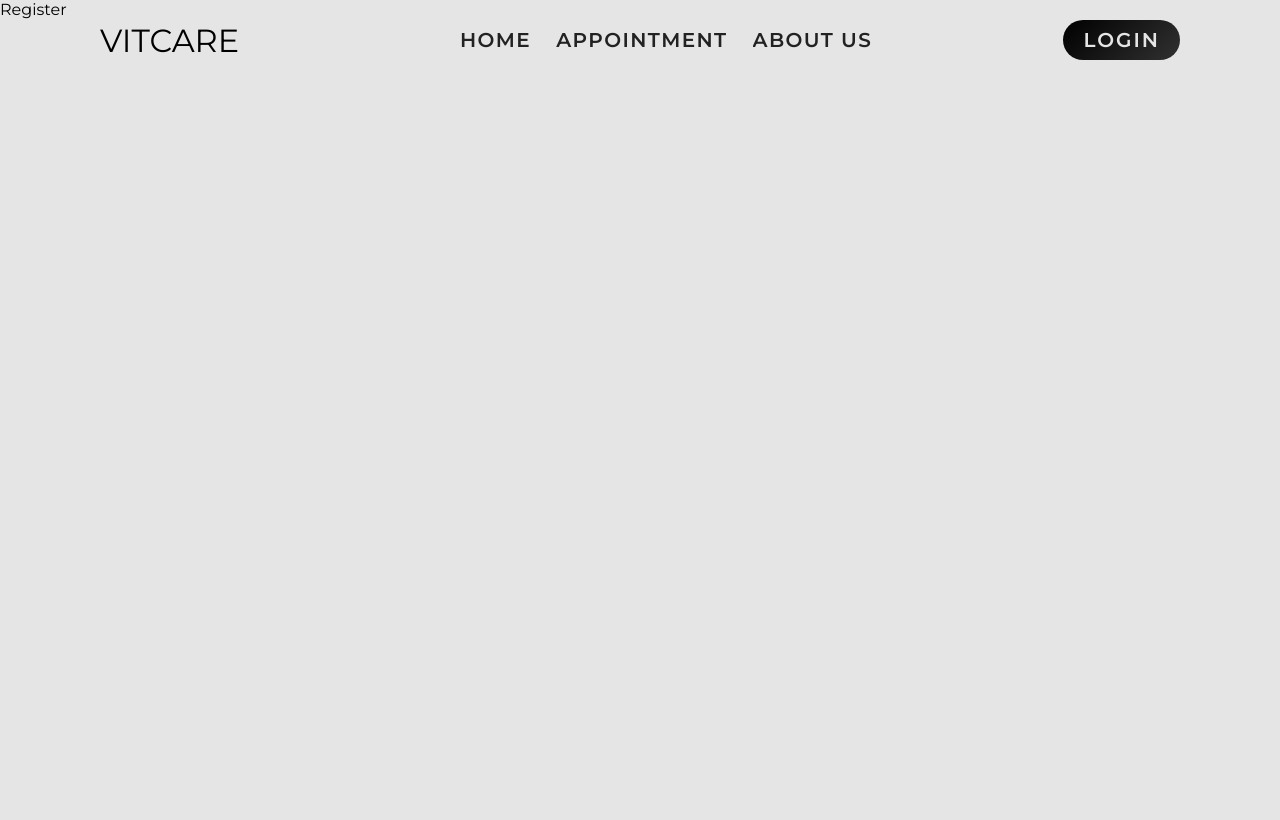
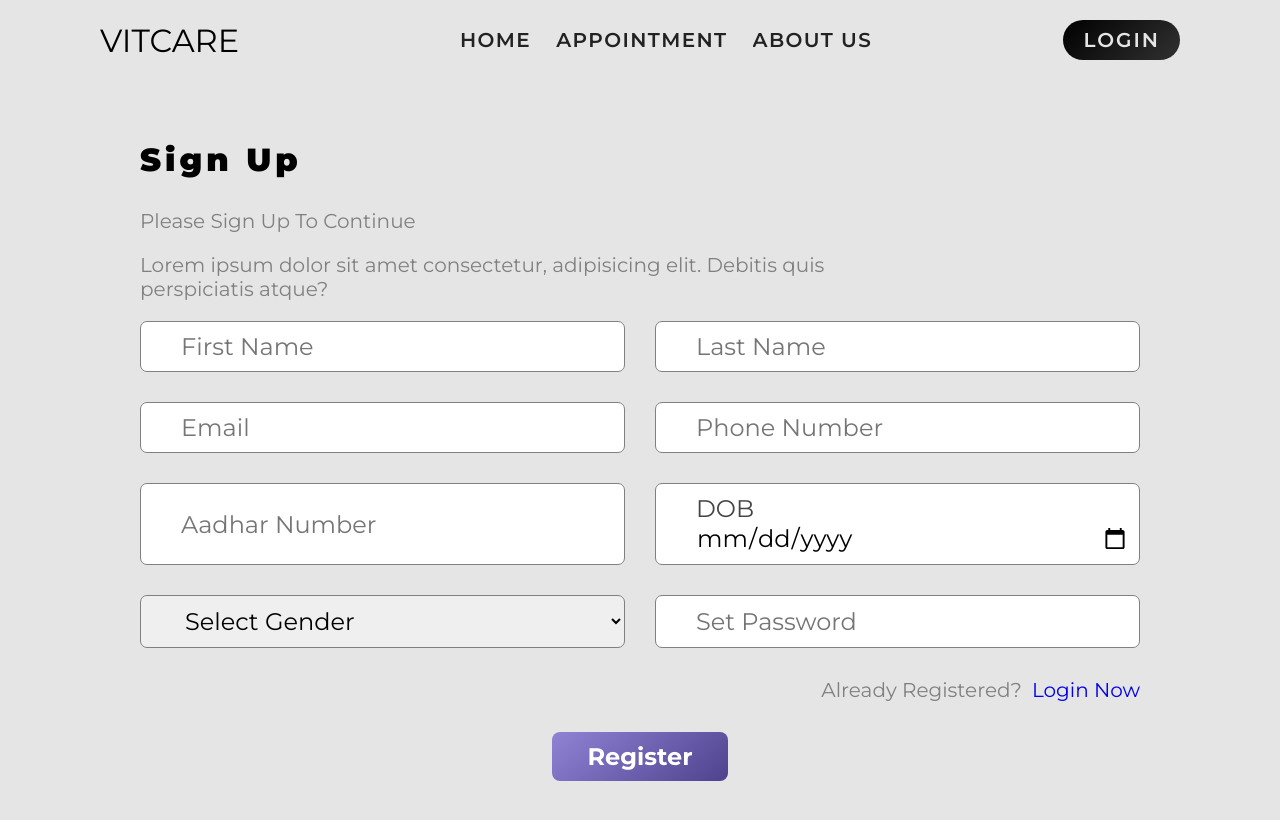
Before and after one commit to abeedkoul/EPICS_HMS, a React (Vite) app in the folder frontend/: page /register in a window 1280 px wide. Shown: the top 820 px of the page. Built offline with nearby package versions, Linux system fonts and the light colour scheme; no server answers.

Commit message:
Added Registration Page with Functionalities and sorted out some bugs

```diff
--- a/frontend/src/App.jsx
+++ b/frontend/src/App.jsx
@@ -27,7 +27,7 @@
       }
     };
     fetchUser();
-  },isAuthenticated)
+  },[isAuthenticated])
   return (
     <>
     <Router>
--- a/frontend/src/main.jsx
+++ b/frontend/src/main.jsx
@@ -5,8 +5,8 @@
 export const Context = createContext({ isAuthenticated: false })
 
 const AppWrapper = () => {
-  const { isAuthenticated, setIsAuthenticated } = useState(false);
-  const { user, setUser } = useState();
+  const [ isAuthenticated, setIsAuthenticated ]= useState(false);
+  const [ user, setUser ] = useState();
 
 
   return (
--- a/frontend/src/pages/Register.jsx
+++ b/frontend/src/pages/Register.jsx
@@ -1,9 +1,80 @@
-import React from 'react'
+
+import React, { useContext, useState } from 'react'
+import { Context } from '../main';
+import { Navigate, useNavigate } from 'react-router-dom';
+import { Link } from 'react-router-dom';
+import axios from 'axios';
+import { toast } from 'react-toastify';
 
 const Register = () => {
-  return (
-    <div>Register</div>
-  )
+  const { isAuthenticated, setIsAuthenticated } = useContext(Context);
+
+  const [firstName, setFirstName] = useState("");
+  const [lastName, setLastName] = useState("");
+  const [email, setEmail] = useState("");
+  const [phone, setPhone] = useState("");
+  const [aadhar, setAadhar] = useState("");
+  const [dob, setDob] = useState("");
+  const [gender, setGender] = useState("");
+  const [password, setPassword] = useState("");
+
+  const navigateTo = useNavigate();
+
+  const handleRegister = async (e) => {
+    e.preventDefault();
+    try {
+      const response = await axios.post("http://localhost:4000/api/v1/user/patient/register", { firstName, lastName, email, phone, aadhar, dob, gender, password, role: "Patient" },
+        { withCredentials: true, headers: { "Content-Type": "application/json" } });
+      toast.success(response.data.message);
+      setIsAuthenticated(true);
+      navigateTo("/");
+    } catch (error) {
+      toast.error(error.response.data.message)
+    }
+  };
+
+  if (isAuthenticated) {
+    return <Navigate to="/" />;
+  }
+
+  return <div className='container form-component register-form'>
+    <h2>Sign Up</h2>
+    <p>Please Sign Up To Continue</p>
+    <p>Lorem ipsum dolor sit amet consectetur, adipisicing elit. Debitis quis perspiciatis atque?</p>
+    <form onSubmit={handleRegister}>
+      <div>
+        <input type='text' placeholder='First Name' value={firstName} onChange={(e) => setFirstName(e.target.value)}></input>
+        <input type='text' placeholder='Last Name' value={lastName} onChange={(e) => setLastName(e.target.value)}></input>
+      </div>
+      <div>
+        <input type='text' placeholder='Email' value={email} onChange={(e) => setEmail(e.target.value)}></input>
+        <input type='number' placeholder='Phone Number' value={phone} onChange={(e) => setPhone(e.target.value)}></input>
+      </div>
+      <div>
+        <input type='number' placeholder='Aadhar Number' value={aadhar} onChange={(e) => setAadhar(e.target.value)}></input>
+        <input type='date' placeholder='DOB' value={dob} onChange={(e) => setDob(e.target.value)}></input>
+      </div>
+      <div>
+        <select value={gender} onChange={(e) => setGender(e.target.value)}>
+          <option value="">Select Gender</option>
+          <option value="Male">Male</option>
+          <option value="Female">Female</option>
+          <option value="Other">Other</option>
+        </select>
+        <input type='password' placeholder='Set Password' value={password} onChange={(e) => setPassword(e.target.value)}></input>
+
+      </div>
+      <div style={{ gap: "10px", justifyContent: "flex-end", flexDirection: "row" }}>
+        <p style={{ marginBottom: 0 }}>Already Registered?</p>
+        <Link to={"/register"} style={{ textDecoration: "none", alignItems: "center" }}>Login Now</Link>
+      </div>
+      <div style={{ justifyContent: "center", alignItems: "center" }}>
+        <button type='submit'> Register</button>
+      </div>
+
+    </form>
+  </div>
+
 }
 
 export default Register
```
Also changed, not shown: 1 other file (tests, documents, lock files or other folders).
